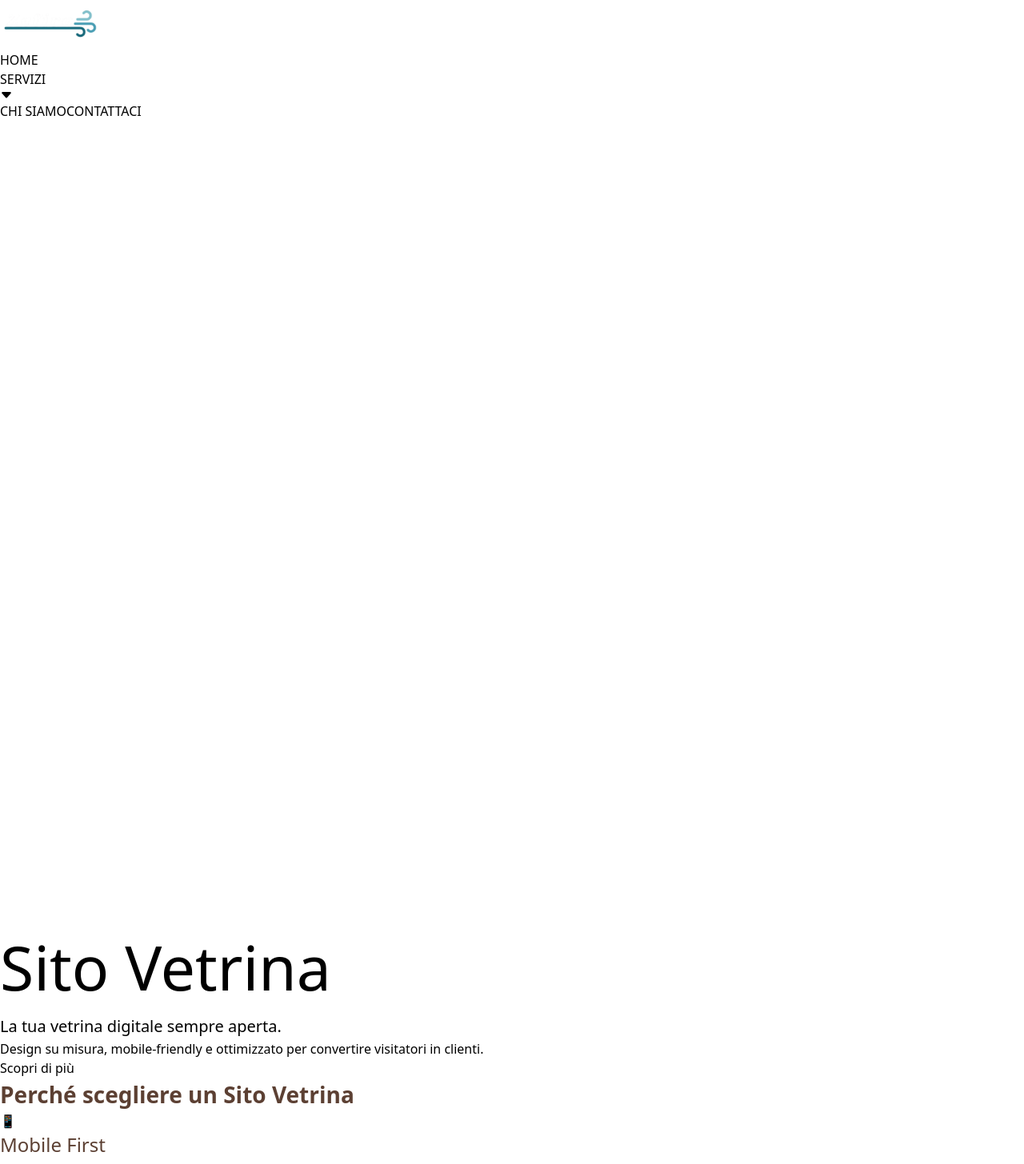
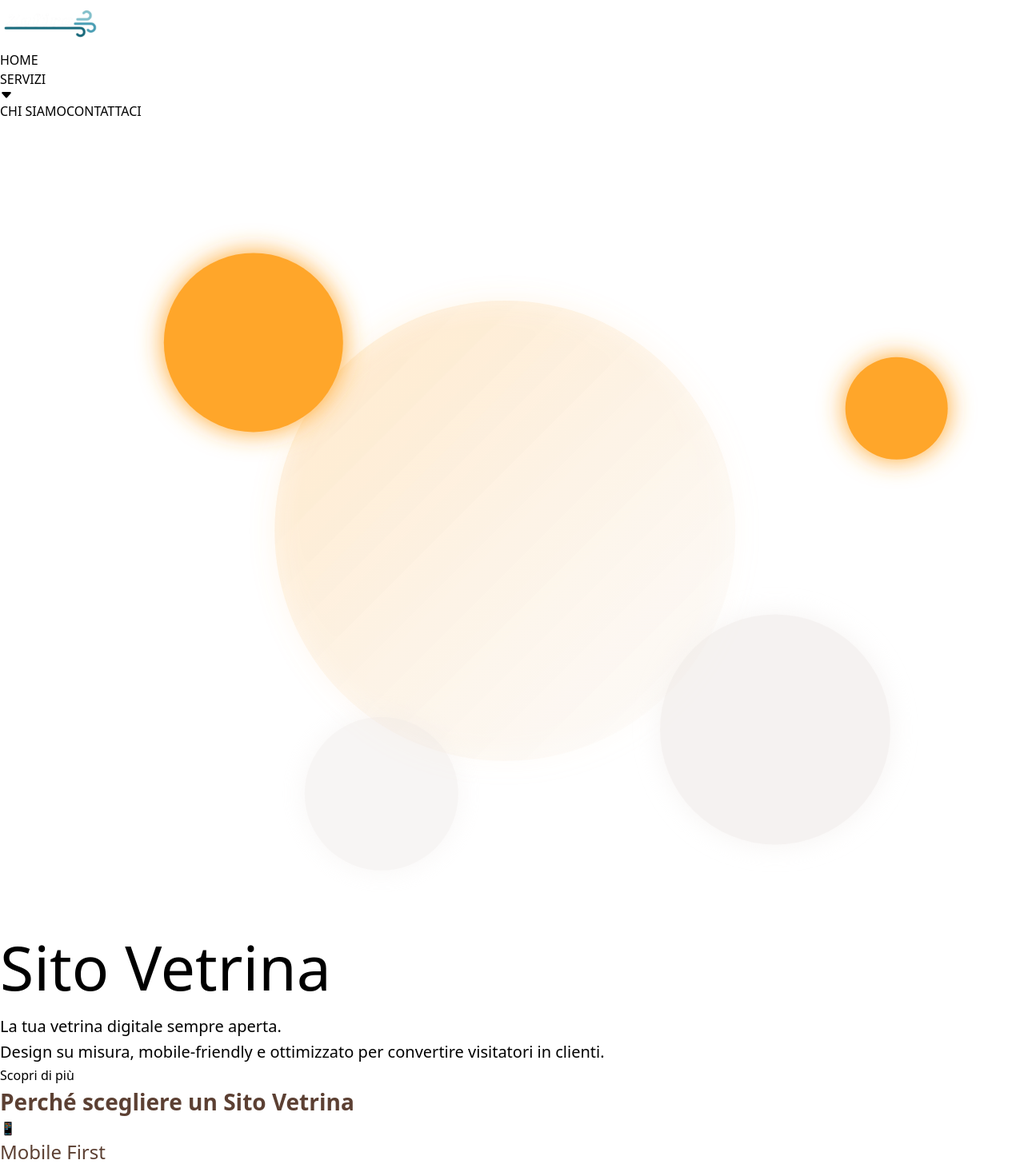
Before and after one commit to Altair-10/Zefiro, a Next.js app: page /sitoVetrina in a window 1280 px wide. Shown: the top 1456 px of the page at 80% size. Built offline with nearby package versions, Linux system fonts and the light colour scheme.

Commit message:
Nino02 24/04 miglioramento animazioni hero section dei servizi

```diff
--- a/src/app/(servizi)/sitoVetrina/HeroSection.js
+++ b/src/app/(servizi)/sitoVetrina/HeroSection.js
@@ -1,14 +1,23 @@
 import { useEffect, useRef } from "react";
 import { gsap } from "gsap";
 
-const background = () => {
+const HeroSection = () => {
+  const sectionRef = useRef(null);
   const svgRef = useRef(null);
   const titleRef = useRef(null);
+  const subtitleRef = useRef(null);
   const buttonRef = useRef(null);
+  const circle1Ref = useRef(null);
+  const circle2Ref = useRef(null);
+  const circle3Ref = useRef(null);
+  const circle4Ref = useRef(null);
+  const circle5Ref = useRef(null);
 
   useEffect(() => {
-        const tl = gsap.timeline();
-        tl.fromTo(
+    // Main content animation on load
+    const contentTl = gsap.timeline();
+    contentTl
+      .fromTo(
         svgRef.current,
         { opacity: 0 },
         { opacity: 1, duration: 2, ease: "power2.out" }
@@ -17,22 +26,194 @@ const background = () => {
         titleRef.current,
         { y: 50, opacity: 0 },
         { y: 0, opacity: 1, duration: 1, ease: "power2.out" },
-                "-=1"
+        "-=1.5"
+      )
+      .fromTo(
+        subtitleRef.current,
+        { y: 30, opacity: 0 },
+        { y: 0, opacity: 1, duration: 1, ease: "power2.out" },
+        "-=0.8"
       )
       .fromTo(
         buttonRef.current,
-                { y: 50, opacity: 0 },
+        { y: 30, opacity: 0 },
         { y: 0, opacity: 1, duration: 1, ease: "power2.out" },
-                "-=0.5"
+        "-=0.7"
       );
+
+    // Initial bubble animations
+    const bubbleTl = gsap.timeline();
+
+    // Main center circle
+    bubbleTl.fromTo(
+      circle1Ref.current,
+      {
+        scale: 0.7,
+        opacity: 0
+      },
+      {
+        scale: 1,
+        opacity: 1,
+        duration: 2.5,
+        ease: "elastic.out(1, 0.5)"
+      }
+    );
+
+    // Top left circle
+    bubbleTl.fromTo(
+      circle2Ref.current,
+      {
+        x: -50,
+        y: -50,
+        opacity: 0
+      },
+      {
+        x: 0,
+        y: 0,
+        opacity: 0.4,
+        duration: 3,
+        ease: "power2.out"
+      },
+      "-=2"
+    );
+
+    // Bottom right circle
+    bubbleTl.fromTo(
+      circle3Ref.current,
+      {
+        x: 70,
+        y: 70,
+        opacity: 0
+      },
+      {
+        x: 0,
+        y: 0,
+        opacity: 0.5,
+        duration: 3.5,
+        ease: "power2.out"
+      },
+      "-=3"
+    );
+
+    // Top right circle
+    bubbleTl.fromTo(
+      circle4Ref.current,
+      {
+        x: 30,
+        y: -30,
+        opacity: 0
+      },
+      {
+        x: 0,
+        y: 0,
+        opacity: 0.3,
+        duration: 2.8,
+        ease: "power2.out"
+      },
+      "-=3.3"
+    );
+
+    // Bottom left circle
+    bubbleTl.fromTo(
+      circle5Ref.current,
+      {
+        x: -40,
+        y: 40,
+        opacity: 0
+      },
+      {
+        x: 0,
+        y: 0,
+        opacity: 0.4,
+        duration: 3.2,
+        ease: "power2.out"
+      },
+      "-=3"
+    );
+
+    // Subtle floating animation that eventually stops
+    const floatingTl = gsap.timeline({ delay: 2 });
+
+    // Apply a gentle floating motion to each circle
+    [circle1Ref, circle2Ref, circle3Ref, circle4Ref, circle5Ref].forEach((circleRef, index) => {
+      const duration = 8 + index;
+      const delay = index * 0.3;
+
+      // Random gentle movement
+      const xMovement = (Math.random() - 0.5) * 20;
+      const yMovement = (Math.random() - 0.5) * 20;
+
+      floatingTl.to(
+        circleRef.current,
+        {
+          x: xMovement,
+          y: yMovement,
+          duration: duration,
+          ease: "sine.inOut",
+          yoyo: true,
+          repeat: 1, // Only go back and forth once before stopping
+          delay: delay
+        },
+        0
+      );
+    });
+
+    // Scroll animation setup
+    const handleScroll = () => {
+      const scrollPosition = window.scrollY;
+      const sectionHeight = sectionRef.current.offsetHeight;
+
+      // Calculate scroll progress (0 to 1)
+      const scrollProgress = Math.min(scrollPosition / (sectionHeight * 0.6), 1);
+
+      // Define movement directions for each circle
+      const directions = [
+        { x: 0, y: -100 },       // Center circle moves up
+        { x: -150, y: -150 },    // Top left moves further top-left
+        { x: 150, y: 150 },      // Bottom right moves further bottom-right
+        { x: 150, y: -150 },     // Top right moves further top-right
+        { x: -150, y: 150 }      // Bottom left moves further bottom-left
+      ];
+
+      // Apply transformations based on scroll position
+      [circle1Ref, circle2Ref, circle3Ref, circle4Ref, circle5Ref].forEach((circleRef, i) => {
+        const direction = directions[i];
+
+        // Apply movement and fade out
+        gsap.to(circleRef.current, {
+          x: direction.x * scrollProgress,
+          y: direction.y * scrollProgress,
+          opacity: Math.max(1 - scrollProgress * 1.5, 0), // Fade out faster than movement
+          scale: 1 - (scrollProgress * 0.3),
+          duration: 0.1, // Make it responsive to scroll
+          ease: "none"
+        });
+      });
+    };
+
+    // Add scroll event listener
+    window.addEventListener("scroll", handleScroll);
+
+    return () => {
+      contentTl.kill();
+      bubbleTl.kill();
+      floatingTl.kill();
+      window.removeEventListener("scroll", handleScroll);
+    };
   }, []);
 
   return (
-        <section className="relative w-full h-screen flex items-center justify-center overflow-hidden  text-white">
-            {/* Gradiente animato */}
-            <div className="absolute inset-0 bg-gradient-blue animate-gradient" />
+    <section
+      ref={sectionRef}
+      className="relative w-full h-screen flex items-center justify-center overflow-hidden text-white"
+    >
+      {/* Blue gradient background */}
+      <div className="absolute inset-0 bg-gradient-to-r from-[#16697a] to-[#489fb5]" />
 
-            {/* SVG */}
+      {/* Subtle texture overlay */}
+      <div className="absolute inset-0 opacity-10 bg-black" />
+
+      {/* SVG Background Elements */}
       <svg
         ref={svgRef}
         className="absolute w-full h-full object-cover z-0"
@@ -41,43 +222,101 @@ const background = () => {
       >
         <defs>
           <filter id="glow" x="-50%" y="-50%" width="200%" height="200%">
-                        <feGaussianBlur stdDeviation="8" result="blur" />
+            <feGaussianBlur stdDeviation="10" result="blur" />
             <feMerge>
               <feMergeNode in="blur" />
               <feMergeNode in="SourceGraphic" />
             </feMerge>
           </filter>
+          <linearGradient id="circleGradient" x1="0%" y1="0%" x2="100%" y2="100%">
+            <stop offset="0%" stopColor="#ffa62b" stopOpacity="0.15" />
+            <stop offset="100%" stopColor="#ede7e4" stopOpacity="0.08" />
+          </linearGradient>
         </defs>
-                <circle cx="400" cy="300" r="150" fill="#ffffff" opacity="0.1" filter="url(#glow)" />
-                <circle cx="200" cy="150" r="60" fill="#ffffff" opacity="0.05" filter="url(#glow)" />
-                <circle cx="600" cy="450" r="80" fill="#ffffff" opacity="0.07" filter="url(#glow)" />
+
+        {/* Main center circle */}
+        <circle
+          ref={circle1Ref}
+          cx="400"
+          cy="300"
+          r="180"
+          fill="url(#circleGradient)"
+          filter="url(#glow)"
+        />
+
+        {/* Top left circle */}
+        <circle
+          ref={circle2Ref}
+          cx="200"
+          cy="150"
+          r="70"
+          fill="#ffa62b"
+          opacity="0.4"
+          filter="url(#glow)"
+        />
+
+        {/* Bottom right circle */}
+        <circle
+          ref={circle3Ref}
+          cx="600"
+          cy="450"
+          r="90"
+          fill="#ede7e4"
+          opacity="0.5"
+          filter="url(#glow)"
+        />
+
+        {/* Top right circle */}
+        <circle
+          ref={circle4Ref}
+          cx="700"
+          cy="200"
+          r="40"
+          fill="#ffa62b"
+          opacity="0.3"
+          filter="url(#glow)"
+        />
+
+        {/* Bottom left circle */}
+        <circle
+          ref={circle5Ref}
+          cx="300"
+          cy="500"
+          r="60"
+          fill="#ede7e4"
+          opacity="0.4"
+          filter="url(#glow)"
+        />
       </svg>
 
-            {/* Contenuto */}
-            <div className="relative z-10 text-center px-6">
+      {/* Content */}
+      <div className="relative z-10 text-center px-6 max-w-4xl mx-auto">
         <h1
           ref={titleRef}
-                    className="text-4xl md:text-6xl font-extrabold mb-1 bg-gradient-to-r from-[#ffa62b] to-[#ede7e4] text-transparent bg-clip-text"
+          className="text-5xl md:text-7xl font-extrabold mb-4 bg-gradient-to-r from-[#ffa62b] to-[#ede7e4] text-transparent bg-clip-text"
         >
           Sito Vetrina
         </h1>
-                <h4
-                    ref={titleRef}
-                    className="text-lg md:text-2xl bold mb-6 bg-gradient-to-r from-[#ffa62b] to-[#ede7e4] text-transparent bg-clip-text"
-                >
-                    <p>La tua vetrina digitale sempre aperta.</p>
-                    <span>Design su misura, mobile-friendly e ottimizzato per convertire visitatori in clienti.</span>
-                </h4>
+
+        <div ref={subtitleRef} className="space-y-3 mb-8">
+          <p className="text-xl md:text-3xl font-bold bg-gradient-to-r from-[#ffa62b] to-[#ede7e4] text-transparent bg-clip-text">
+            La tua vetrina digitale sempre aperta.
+          </p>
+          <p className="text-lg md:text-xl text-white max-w-2xl mx-auto">
+            Design su misura, mobile-friendly e ottimizzato per convertire visitatori in clienti.
+          </p>
+        </div>
+
         <button
           ref={buttonRef}
-                    className="px-6 py-3 bg-[#ffa62b] text-white rounded-full font-semibold hover:bg-[#ff8c00] transition-all duration-300 shadow-lg relative overflow-hidden group"
+          className="px-8 py-4 bg-[#ffa62b] text-white rounded-full font-semibold hover:bg-[#ff8c00] transition-all duration-300 shadow-lg relative overflow-hidden group"
         >
-                    <span className="relative z-10">Scopri di più</span>
-                    <div className="absolute inset-0 bg-gradient-to-r from-[#ffa62b] to-[#ff8c00] opacity-30 blur-xl group-hover:opacity-60 transition-all duration-500" />
+          <span className="relative z-10 text-lg">Scopri di più</span>
+          <div className="absolute inset-0 bg-white opacity-0 group-hover:opacity-20 transition-all duration-300" />
         </button>
       </div>
     </section>
   );
 };
 
-export default background;
+export default HeroSection;
--- a/src/app/(servizi)/sitoVetrina/page.js
+++ b/src/app/(servizi)/sitoVetrina/page.js
@@ -112,6 +112,8 @@ export default function SitoVetrina() {
 
         // Shine effect manuale per il pulsante CTA
         const shineAnimation = () => {
+            if (!ctaRef.current) return;
+
             const shineElement = ctaRef.current.querySelector('.shine-effect');
             if (shineElement) {
                 gsap.fromTo(
--- a/src/components/services/card.js
+++ b/src/components/services/card.js
@@ -3,7 +3,7 @@
 import React from "react";
 import { useState, useRef, useEffect } from "react"
 import Image from "next/image";
-import AnimatedButton from "./animatedButton";
+import AnimatedButton from "./AnimatedButton";
 
 const Card = ({ image, CardTitle, CardDescription, btnHref, animationDirection }) => {
   const cardRef = useRef(null);
```
Also changed, not shown: src/components/services/index.js (+1 -23 lines). Lines whose indentation alone changed are shown as unchanged.
